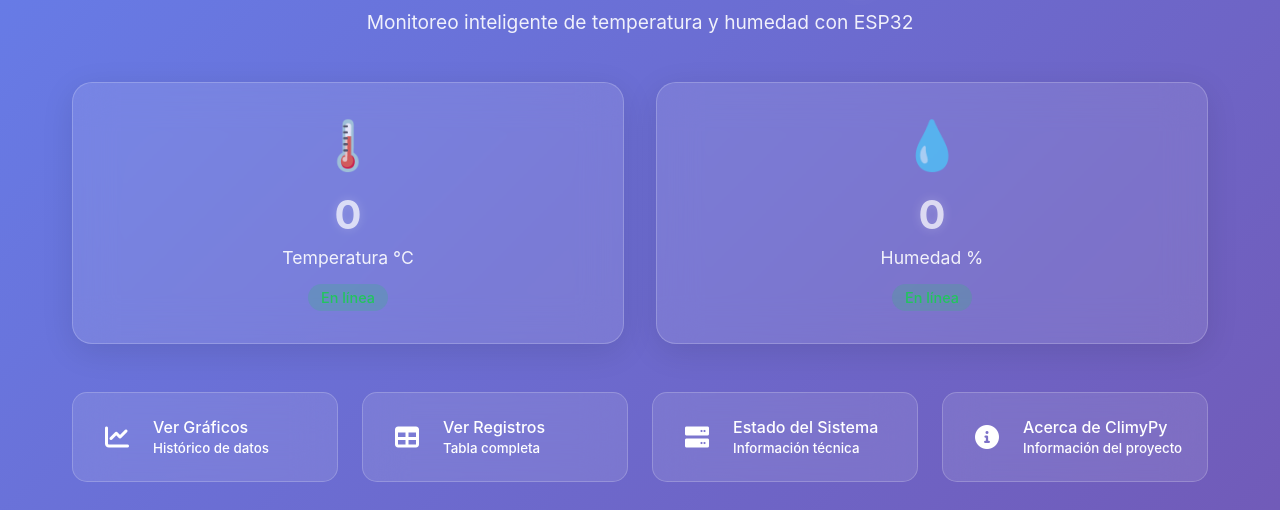
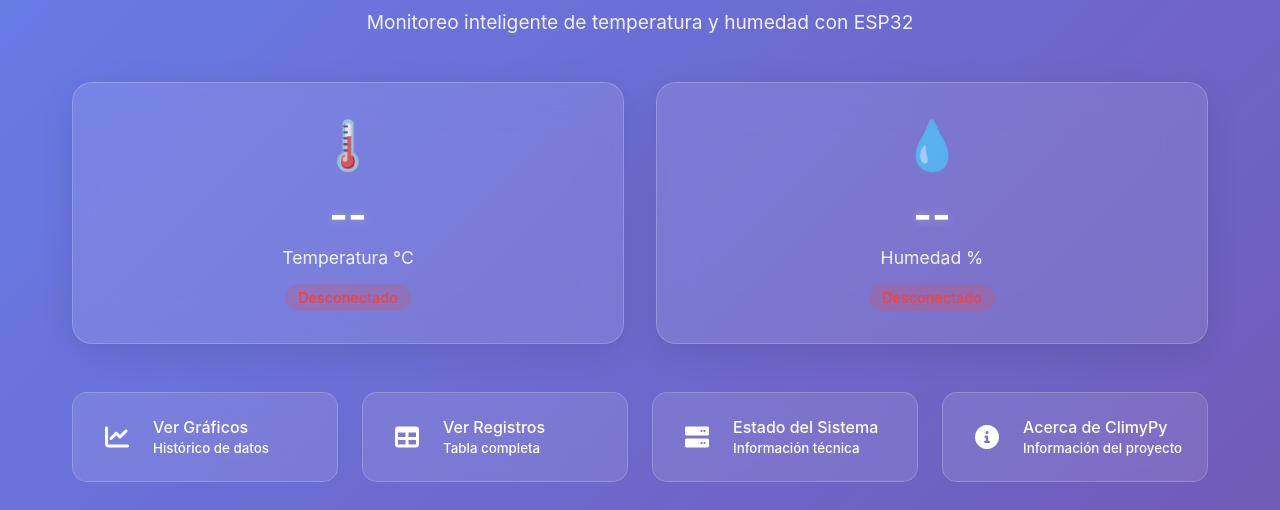
Before and after one commit to Thiagox789/ClimyPy, a Flask app: page / in a window 1280 px wide. Shown: the part 165-675 px from the top of the page. Run offline with Flask 3, Linux system fonts and the light colour scheme; data comes from the database, SQL or seed files in the repository.

Commit message:
anda bien

```diff
--- a/templates/index.html
+++ b/templates/index.html
@@ -469,8 +469,9 @@
 
     <script>
     // Variables globales
-        let sensorOnline = true;
+    let sensorOnline = true; // No es estrictamente necesaria si se calcula en cada ciclo
     let startTime = Date.now();
+    const umbralDesconexionMs = 20 * 1000; // Umbral de desconexión: 20 segundos
 
     // Función para actualizar datos
     async function actualizarDatos() {
@@ -479,26 +480,57 @@
             if (!response.ok) throw new Error('Error en respuesta');
             const data = await response.json();
 
+            // Convertir la fecha del dato a un objeto Date para comparar
+            const fechaUltimoDato = new Date(data.fecha);
+            const ahora = new Date();
+            const diferenciaMs = ahora.getTime() - fechaUltimoDato.getTime();
+
+            // Determinar el estado del sensor
+            if (diferenciaMs < umbralDesconexionMs) {
+                sensorOnline = true;
+            } else {
+                sensorOnline = false;
+            }
+
             // Actualizar valores principales
             document.getElementById('temp').textContent = data.temperatura ?? '--';
             document.getElementById('hum').textContent = data.humedad ?? '--';
             document.getElementById('last-update').textContent =
                 'Última actualización: ' + (data.fecha ?? '--');
 
-                // Actualizar estados
-                sensorOnline = true;
-                document.getElementById('temp-status').className = 'sensor-status status-online';
-                document.getElementById('temp-status').textContent = 'En línea';
-                document.getElementById('hum-status').className = 'sensor-status status-online';
-                document.getElementById('hum-status').textContent = 'En línea';
+            // Actualizar estados visuales
+            const tempStatusElement = document.getElementById('temp-status');
+            const humStatusElement = document.getElementById('hum-status');
+
+            if (sensorOnline) {
+                tempStatusElement.className = 'sensor-status status-online';
+                tempStatusElement.textContent = 'En línea';
+                humStatusElement.className = 'sensor-status status-online';
+                humStatusElement.textContent = 'En línea';
+                document.getElementById('temp').classList.add('pulse'); // Añadir animación si está en línea
+                document.getElementById('hum').classList.add('pulse'); // Añadir animación si está en línea
+            } else {
+                tempStatusElement.className = 'sensor-status status-offline';
+                tempStatusElement.textContent = 'Desconectado';
+                humStatusElement.className = 'sensor-status status-offline';
+                humStatusElement.textContent = 'Desconectado';
+                document.getElementById('temp').classList.remove('pulse'); // Quitar animación si está desconectado
+                document.getElementById('hum').classList.remove('pulse'); // Quitar animación si está desconectado
+                document.getElementById('temp').textContent = '--'; // Opcional: mostrar -- si está desconectado
+                document.getElementById('hum').textContent = '--';     // Opcional: mostrar -- si está desconectado
+            }
 
         } catch (error) {
             console.error('Error al obtener datos:', error);
-                sensorOnline = false;
+            sensorOnline = false; // Si hay un error de red, también se considera desconectado
             document.getElementById('temp-status').className = 'sensor-status status-offline';
             document.getElementById('temp-status').textContent = 'Desconectado';
             document.getElementById('hum-status').className = 'sensor-status status-offline';
             document.getElementById('hum-status').textContent = 'Desconectado';
+            document.getElementById('temp').classList.remove('pulse');
+            document.getElementById('hum').classList.remove('pulse');
+            document.getElementById('temp').textContent = '--';
+            document.getElementById('hum').textContent = '--';
         }
     }
 
```
Lines whose indentation alone changed are shown as unchanged.
